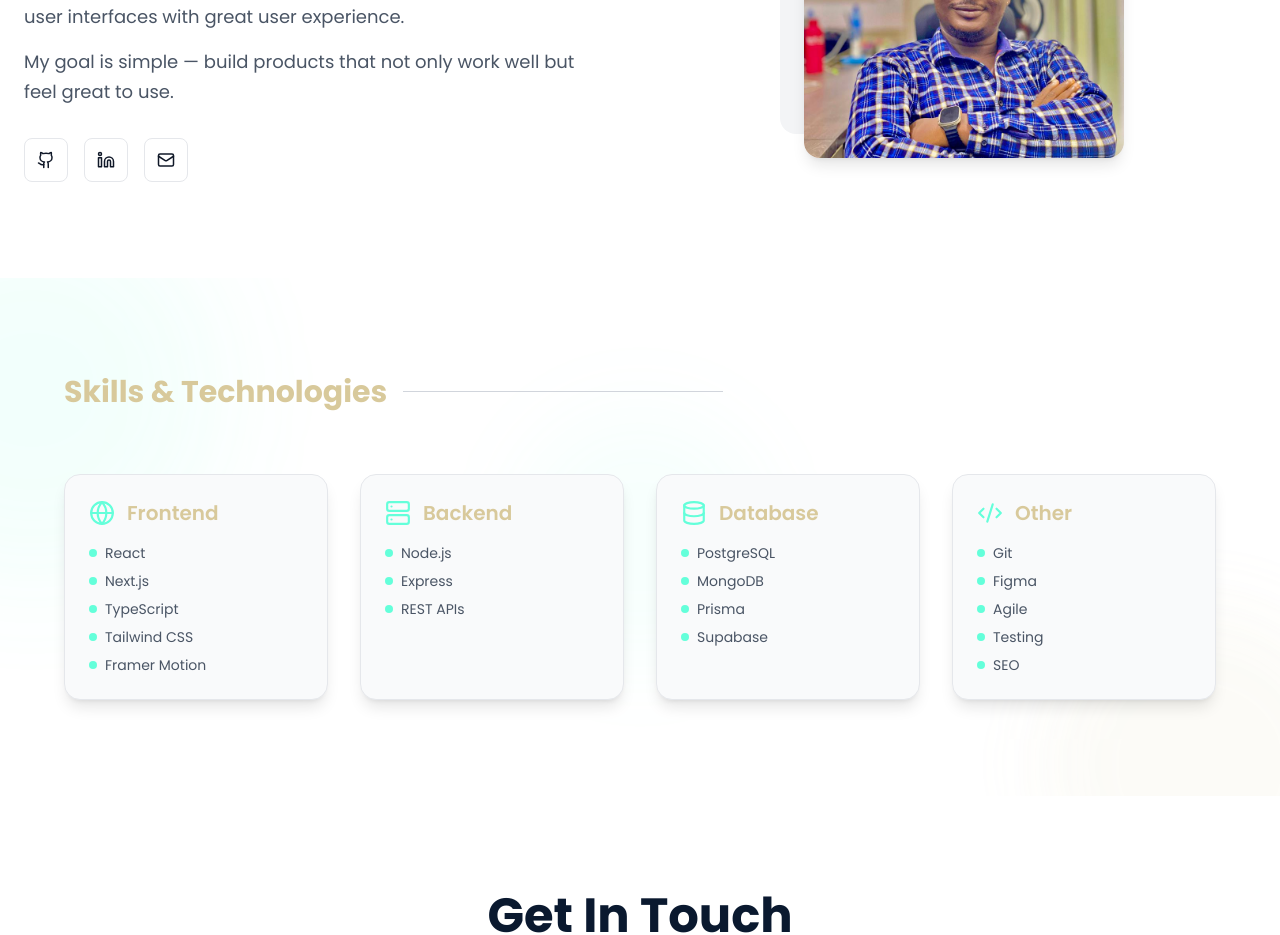
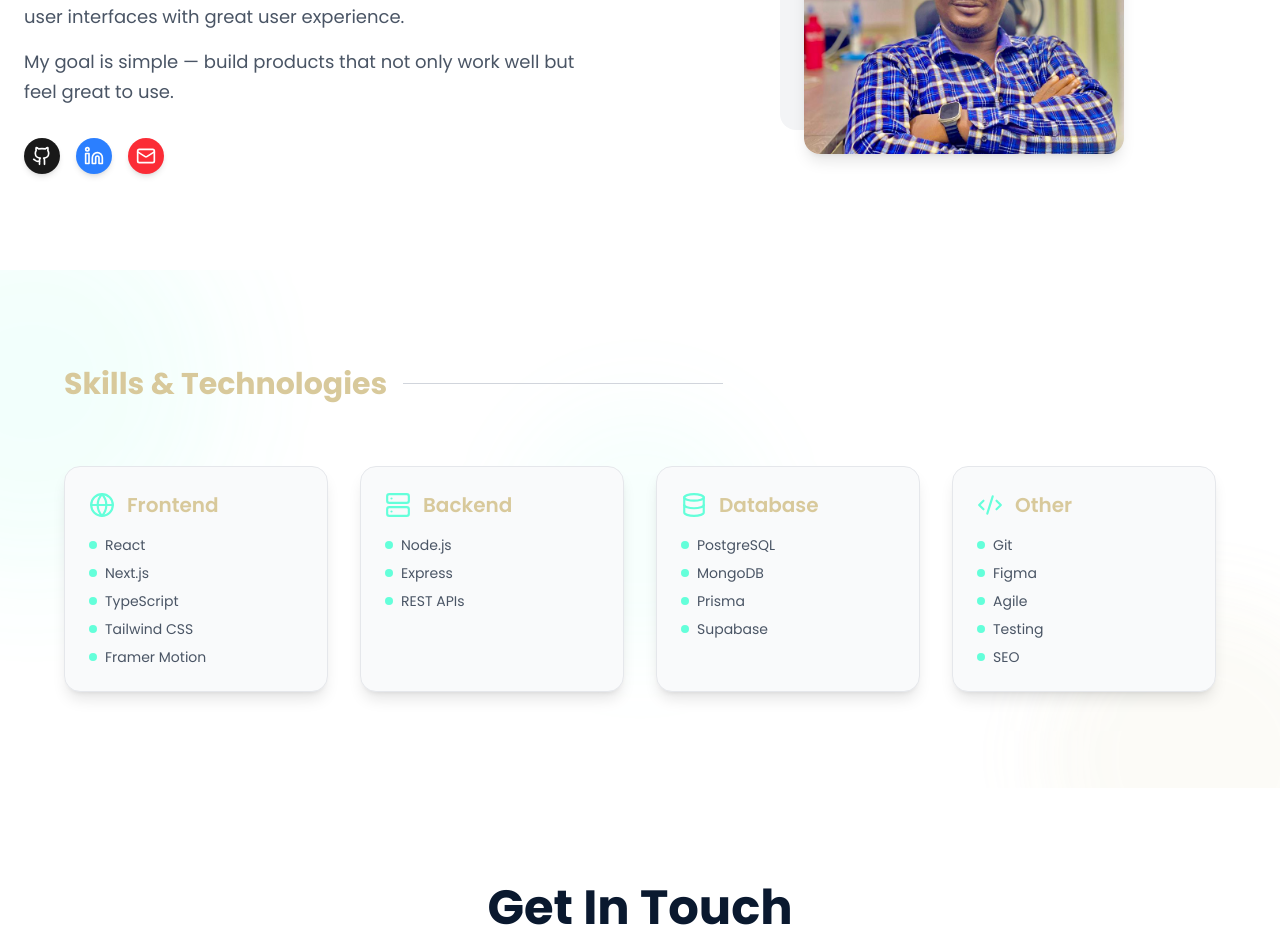
Before and after one commit to Ennyola4/portfolio, a React (Vite) app: page / in a window 1280 px wide. Shown: the part 3340-4275 px from the top of the page. Built offline with nearby package versions, Linux system fonts and the light colour scheme.

Commit message:
new project added

```diff
--- a/src/components/About.tsx
+++ b/src/components/About.tsx
@@ -1,6 +1,28 @@
 import { Github, Linkedin, Mail } from "lucide-react";
 import { motion } from "framer-motion";
 import me from "/me.jpeg";
+
+
+const socialLinks = [
+  {
+    href: "https://github.com/Ennyola4",
+    icon: Github,
+    label: "GitHub",
+    bgColor: "bg-black/90"
+  },
+  {
+    href: "https://www.linkedin.com/in/enitan-ajayi-02829a3a7/",
+    icon: Linkedin,
+    label: "LinkedIn",
+    bgColor: "bg-blue-500"
+  },
+  {
+    href: "https://mail.google.com/mail/u/0/#inbox",
+    icon: Mail,
+    label: "Email",
+    bgColor: "bg-red-500"
+  }
+];
 const About = () => {
   return (
     <section id="about" className="py-24 bg-white text-gray-900">
@@ -35,31 +57,17 @@ const About = () => {
 
           {/* SOCIALS */}
           <div className="flex gap-4 mt-8">
-            <a
-              href="https://github.com/Ennyola4"
-              target="_blank"
-              rel="noopener noreferrer"
-              className="p-3 rounded-lg border border-gray-200 hover:bg-gray-200  transition transform transition-all duration-300 ease-in-out hover:scale-105 active:scale-95"
-            >
-              <Github size={18} />
-
-            </a>
-            <a
-              href="https://www.linkedin.com/in/enitan-ajayi-02829a3a7/"
-              target="_blank"
-              rel="noopener noreferrer"
-              className="p-3 rounded-lg border border-gray-200 hover:bg-gray-200 transition  transform transition-all duration-300 ease-in-out hover:scale-105 active:scale-95"
-            >
-              <Linkedin size={18} />
-            </a>
-            <a
-              href="https://mail.google.com/mail/u/0/#inbox"
-              target="_blank"
-              rel="noopener noreferrer"
-              className="p-3 rounded-lg border border-gray-200 hover:bg-gray-200 transition  transform transition-all duration-300 ease-in-out hover:scale-105 active:scale-95"
-            >
-              <Mail size={18} />
-            </a>
+            {socialLinks.map(({ href, icon: Icon, label, bgColor }) => (
+              <a
+                key={label}
+                href={href}
+                target="_blank"
+                rel="noopener noreferrer"
+                className={`p-2 rounded-full shadow-md ${bgColor} text-white font-bold transition transform transition-all duration-300 ease-in-out hover:scale-105 active:scale-95`}
+              >
+                <Icon size={20} />
+              </a>
+            ))}
           </div>
         </motion.div>
 
@@ -79,7 +87,7 @@ const About = () => {
             <img
               src={me}
               alt="Enitan Ajayi"
-              className="relative w-72 h-72 md:w-80 md:h-80 object-cover rounded-2xl shadow-lg"
+              className="relative w-82 h-82 md:w-80 md:h-80 object-cover rounded-2xl shadow-lg"
             />
           </div>
         </motion.div>
```
